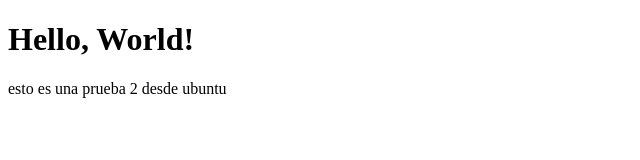
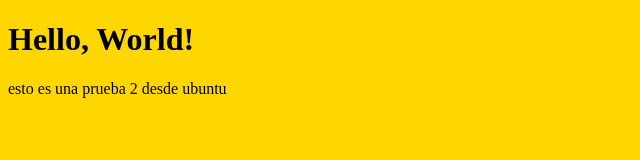
Before and after one commit to DesarrolloSoftwareIVSG/demo, a website: page src/index.html in a window 1280 px wide. Shown: the whole page, without its empty margins (0-640 px from the left). Drawn offline with Linux system fonts and the light colour scheme.

Commit message:
add CSS file link to index.html for styling

```diff
--- a/src/index.css
+++ b/src/index.css
@@ -0,0 +1,3 @@
+body{
+    background-color: gold;
+}
--- a/src/index.html
+++ b/src/index.html
@@ -4,6 +4,7 @@
     <meta charset="UTF-8">
     <meta name="viewport" content="width=device-width, initial-scale=1.0">
     <title>Document</title>
+    <link rel="stylesheet" href="index.css">
 </head>
 <body>
     <h1>Hello, World!</h1>
```
